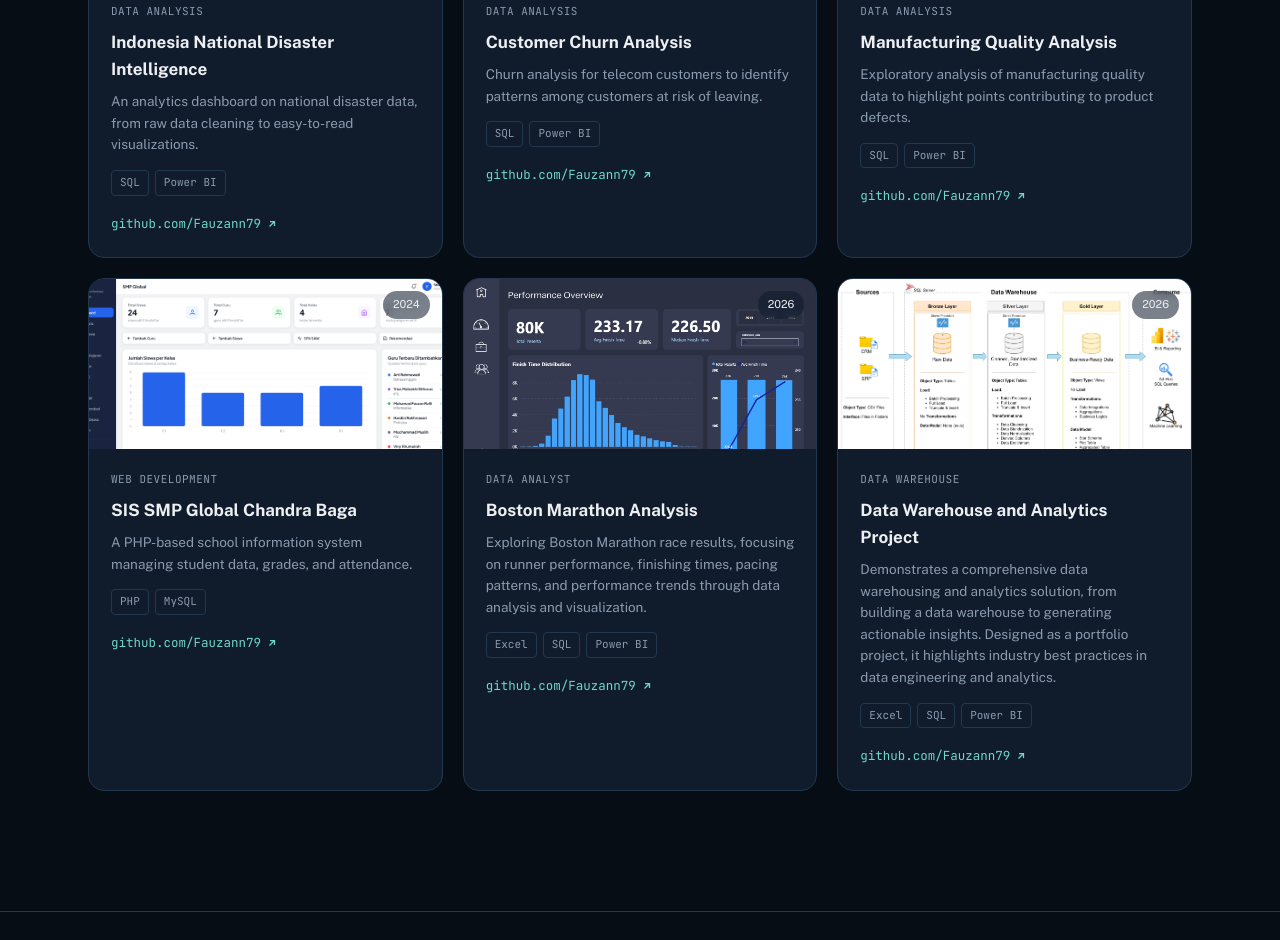
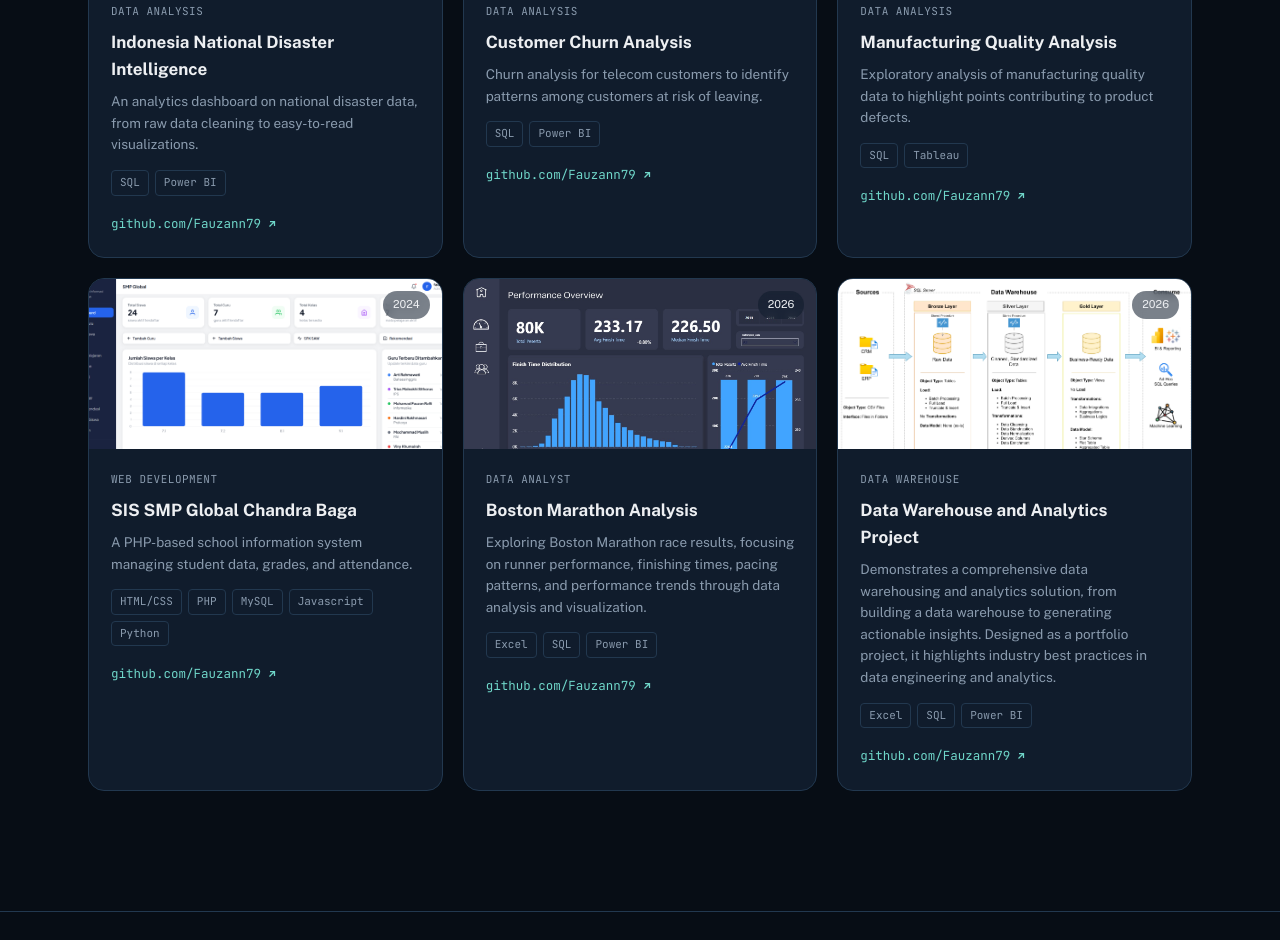
Before and after one commit to Fauzann79/Fauzan-Portofolio-Website, a plain HTML site: page index.html in a window 1280 px wide. Shown: the part 5051-5991 px from the top of the page. Drawn offline with nearby package versions, Linux system fonts and the light colour scheme; animation ran at ten frames a second.

Commit message:
Update index.html

```diff
--- a/index.html
+++ b/index.html
@@ -307,7 +307,7 @@
           <div class="work-tag">Data Analysis</div>
           <h3>Manufacturing Quality Analysis</h3>
           <p>Exploratory analysis of manufacturing quality data to highlight points contributing to product defects.</p>
-          <div class="work-stack"><span>SQL</span><span>Power BI</span></div>
+          <div class="work-stack"><span>SQL</span><span>Tableau</span></div>
           <a class="work-link" href="https://github.com/Fauzann79" target="_blank" rel="noopener">github.com/Fauzann79
             <svg viewBox="0 0 24 24" fill="none" stroke="currentColor" stroke-width="2.5"><path d="M7 17 17 7M8 7h9v9"/></svg>
           </a>
@@ -323,7 +323,7 @@
           <div class="work-tag">Web Development</div>
           <h3>SIS SMP Global Chandra Baga</h3>
           <p>A PHP-based school information system managing student data, grades, and attendance.</p>
-          <div class="work-stack"><span>PHP</span><span>MySQL</span></div>
+          <div class="work-stack"><span>HTML/CSS</span><span>PHP</span><span>MySQL</span><span>Javascript</span><span>Python</span></div>
           <a class="work-link" href="https://github.com/Fauzann79" target="_blank" rel="noopener">github.com/Fauzann79
             <svg viewBox="0 0 24 24" fill="none" stroke="currentColor" stroke-width="2.5"><path d="M7 17 17 7M8 7h9v9"/></svg>
           </a>
```
